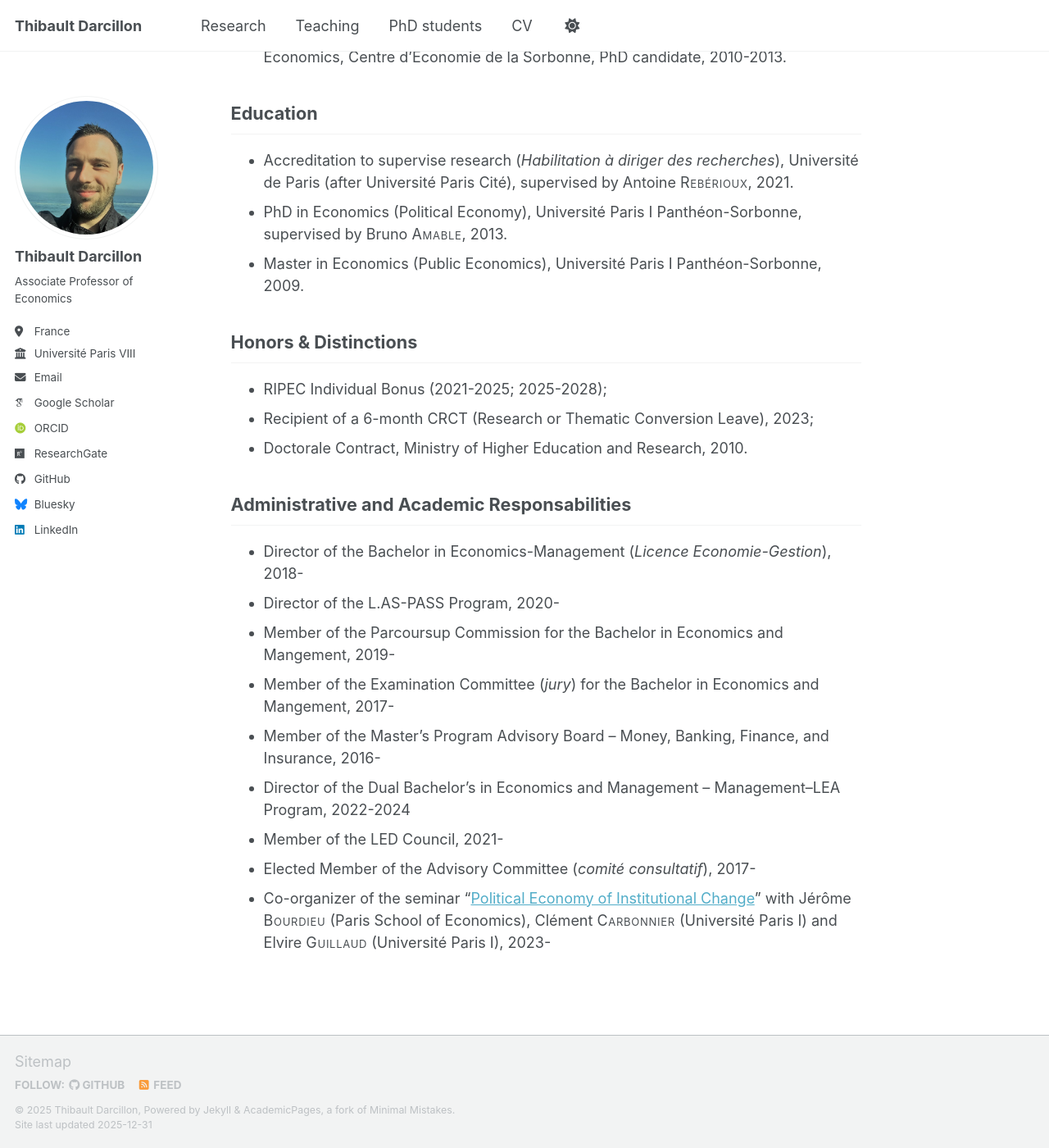
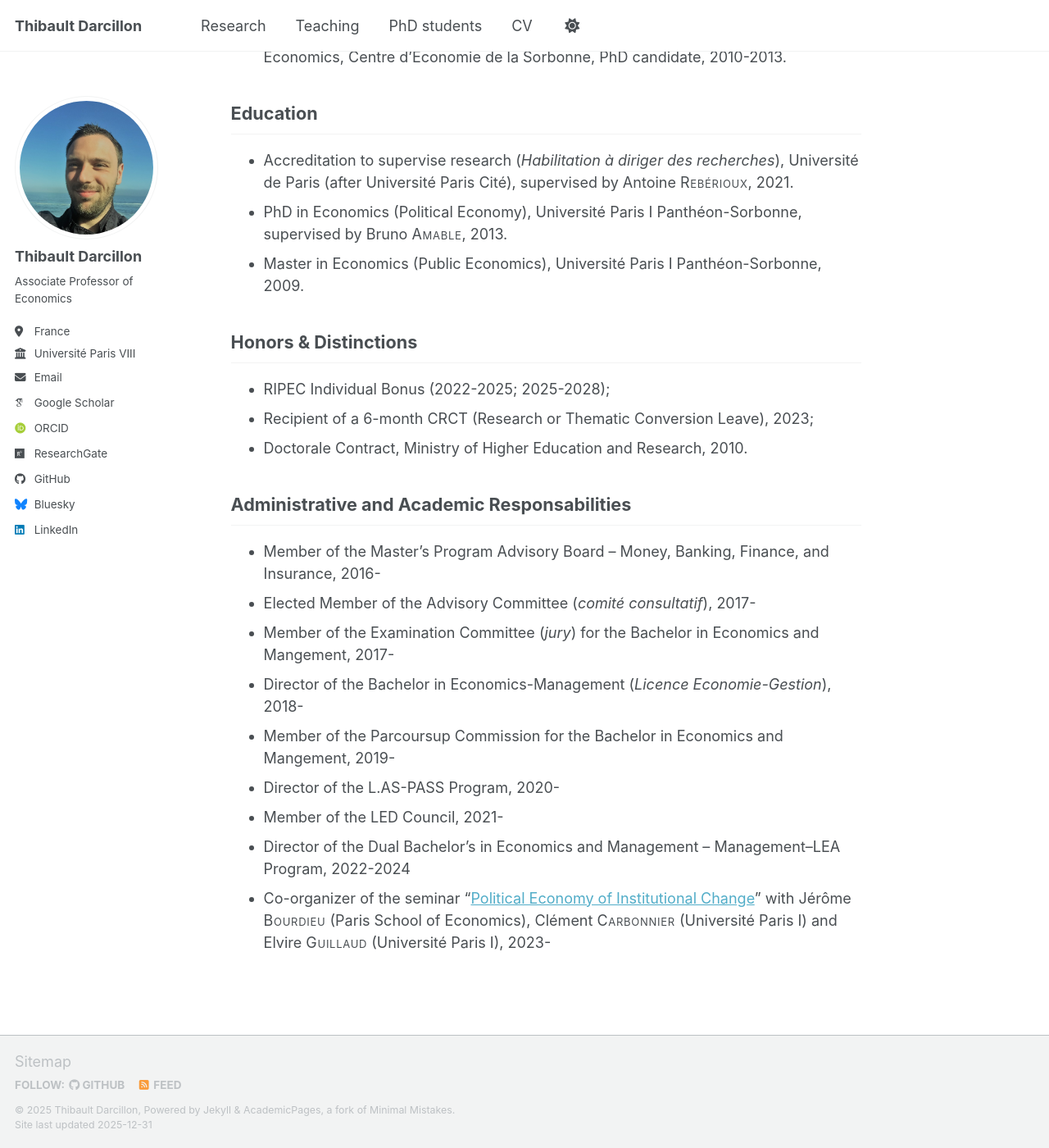
Before and after one commit to thibaultdarcillon/thibaultdarcillon.github.io, a Jekyll site: the page built from _pages/cv.md, in a window 1280 px wide and 1400 px high, scrolled down 584 px. Shown: the whole window at 82% size. Built offline with Jekyll 4.4.1, drawn with Linux system fonts in a browser that asks for light colours; some web fonts are replaced; a script bundle is joined from its source files by our own code; library files that are not in the unit come from our copies.

Commit message:
Update CV page

```diff
--- a/_pages/cv.md
+++ b/_pages/cv.md
@@ -26,18 +26,18 @@ Health, Social Protection Macroeconomist, 2015-2016.
 
 ## Honors & Distinctions
 
-- RIPEC Individual Bonus (2021-2025; 2025-2028);
+- RIPEC Individual Bonus (2022-2025; 2025-2028);
 - Recipient of a 6-month CRCT (Research or Thematic Conversion Leave), 2023;
 - Doctorale Contract, Ministry of Higher Education and Research, 2010.
 
 ## Administrative and Academic Responsabilities
 
+- Member of the Master’s Program Advisory Board – Money, Banking, Finance, and Insurance, 2016-
+- Elected Member of the Advisory Committee (*comité consultatif*), 2017-
+- Member of the Examination Committee (*jury*) for the Bachelor in Economics and Mangement, 2017-
 - Director of the Bachelor in Economics-Management (*Licence Economie-Gestion*), 2018-
+- Member of the Parcoursup Commission for the Bachelor in Economics and Mangement, 2019-
 - Director of the L.AS-PASS Program, 2020-
-- Member of the Parcoursup Commission for the Bachelor in Economics and Mangement, 2019-
-- Member of the Examination Committee (*jury*) for the Bachelor in Economics and Mangement, 2017-
-- Member of the Master’s Program Advisory Board – Money, Banking, Finance, and Insurance, 2016-
+- Member of the LED Council, 2021-
 - Director of the Dual Bachelor’s in Economics and Management – Management–LEA Program, 2022-2024
-- Member of the LED Council, 2021-
-- Elected Member of the Advisory Committee (*comité consultatif*), 2017-
 - Co-organizer of the seminar "[Political Economy of Institutional Change](https://www.parisschoolofeconomics.eu/evenements/economie-politique-du-changement-institutionnel-epci/)" with Jérôme <span class="smallcaps">Bourdieu</span> (Paris School of Economics), Clément <span class="smallcaps">Carbonnier</span> (Université Paris I) and Elvire <span class="smallcaps">Guillaud</span> (Université Paris I), 2023-
```
